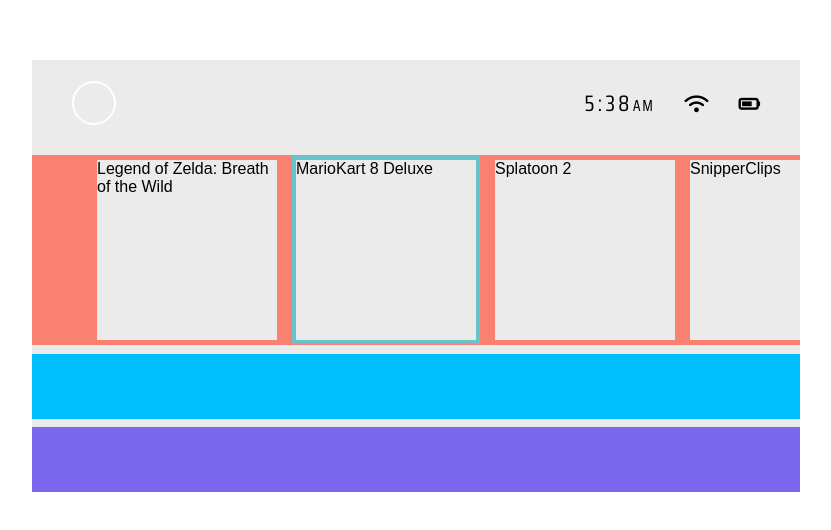
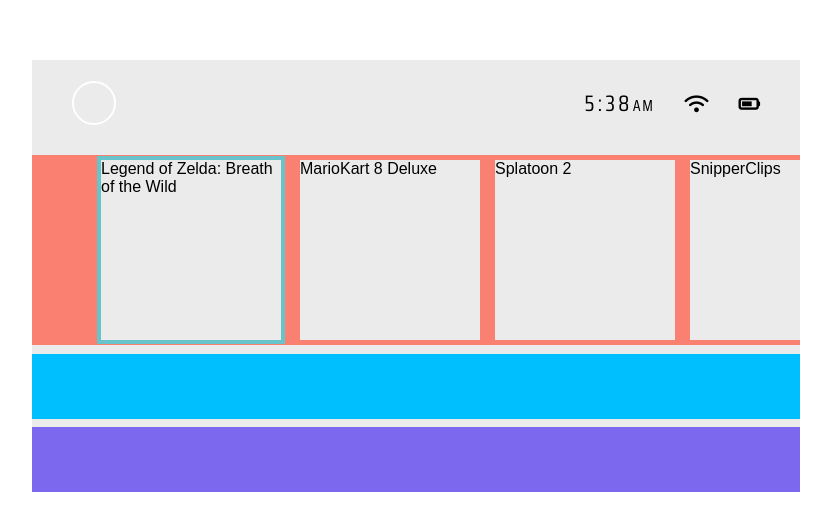
Before and after one commit to cambaughn/nintendo-switch-ui, a React (Create React App) app: page / in a window 1280 px wide. Shown: the part 124-654 px from the top of the page, without its empty margins (224-1055 px from the left). Built offline with nearby package versions, Linux system fonts and the light colour scheme.

Commit message:
Add handler for up and down navigation

```diff
--- a/src/components/Games/GamesList.js
+++ b/src/components/Games/GamesList.js
@@ -6,13 +6,12 @@
 
 import GameCard from './GameCard';
 
-const GamesList = ({ games }) => {
+const GamesList = ({ games, selectedGame, selectedRow }) => {
   return (
     <div style={styles.container}>
       <div style={styles.slider}>
         { games.map((game, index) => (
-
-          <GameCard game={game} key={game.title} selected={index === 1} />
+          <GameCard game={game} key={game.title} selected={selectedRow && selectedGame === index} />
         ))}
       </div>
     </div>
--- a/src/components/Home/Home.js
+++ b/src/components/Home/Home.js
@@ -22,17 +22,50 @@
       selectedMenuButton: 0,
       selectedRow: 1,
     }
+
+    this.handleKeyPress = this.handleKeyPress.bind(this);
+    this.handleUpDown = this.handleUpDown.bind(this);
+    this.handleLeftRight = this.handleLeftRight.bind(this);
   }
 
   componentDidMount() {
     getGames(games => this.setState({ games }));
+    document.addEventListener("keydown", this.handleKeyPress);
   }
+
+  handleKeyPress(e) {
+    if (e.keyCode === 38 || e.keyCode === 40) {
+      this.handleUpDown(e.keyCode);
+    } else if (e.keyCode === 37 || e.keyCode === 39) {
+      this.handleLeftRight(e.keyCode);
+    }
+  }
+
+  handleUpDown(keyCode) {
+    if (keyCode === 38) { // UP
+      this.setState({ selectedRow: this.state.selectedRow > 0 ? this.state.selectedRow - 1 : 0 })
+    } else if (keyCode === 40) { // DOWN
+      this.setState({ selectedRow: this.state.selectedRow < 3 ? this.state.selectedRow + 1 : 3 })
+    }
+  }
+
+  handleLeftRight(keyCode) {
+    if (keyCode === 37) { // LEFT
+
+    } else if (keyCode === 39) { // RIGHT
+
+    }
+  }
+
 
   render() {
     return (
       <div style={styles.container}>
         <TopBar selected={this.state.selectedRow === 0} />
-        <GamesList games={this.state.games} />
+        <GamesList
+          games={this.state.games}
+          selectedGame={this.state.selectedGame}
+          selectedRow={this.state.selectedRow === 1} />
         <WidgetList />
         <BottomBar />
       </div>
```
